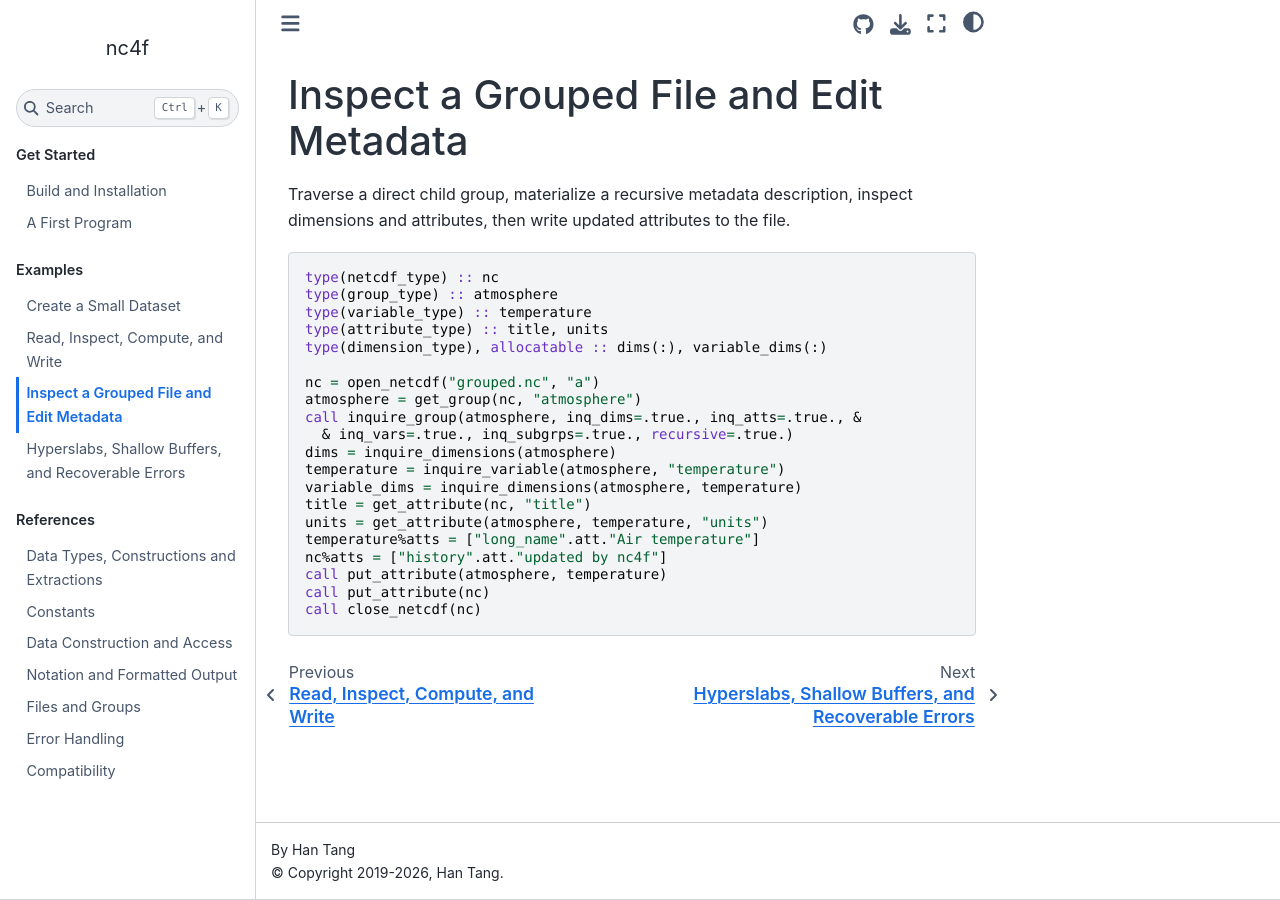
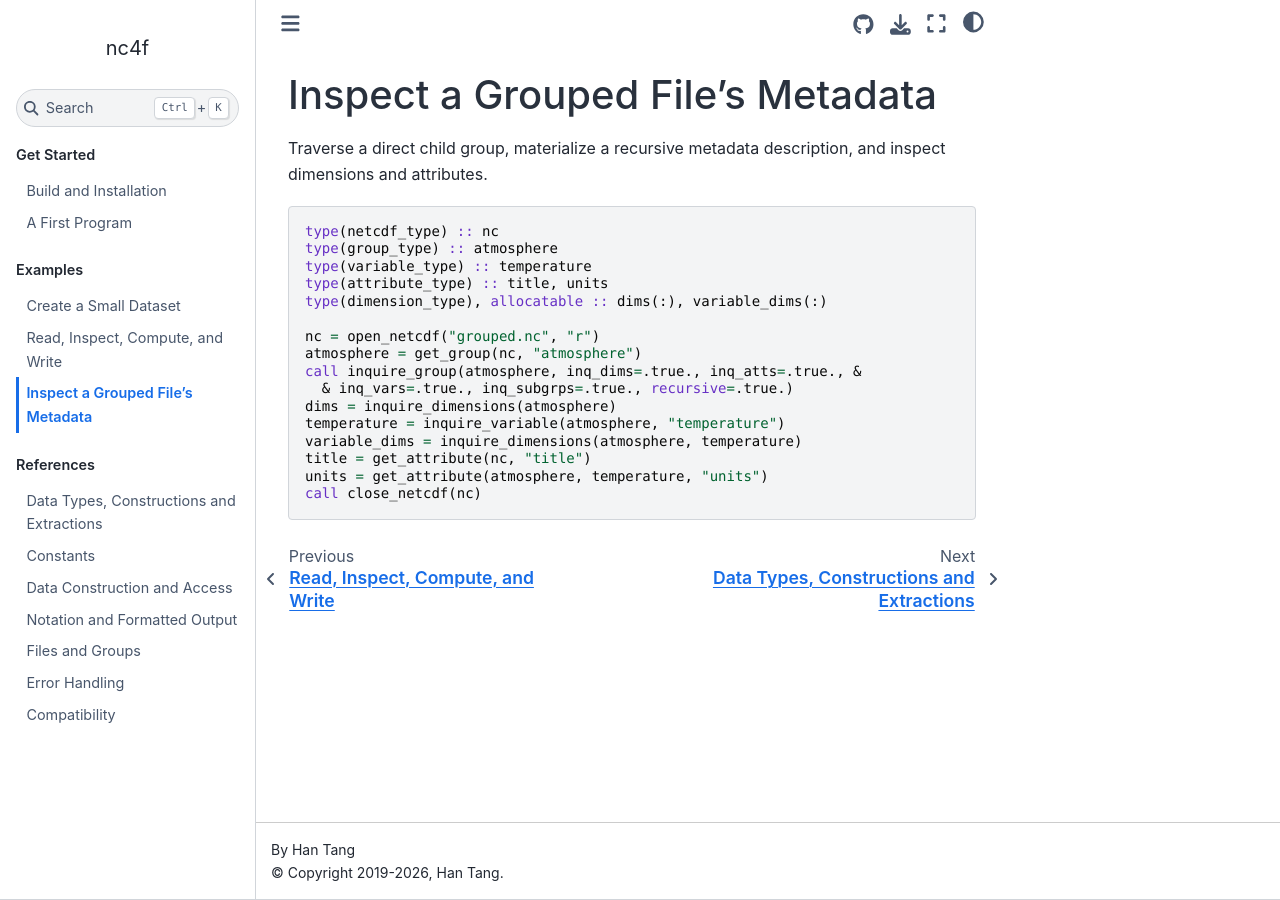
Before and after one commit to han190/nc4f.pack, a Sphinx documentation site: the page built from docs/examples/inspect-grouped-file-edit-metadata.md, in a window 1280 px wide. Built offline with Sphinx 7.4.7 and the Sphinx Book theme 1.1.4, drawn with Linux system fonts in a browser that asks for light colours.

````diff
--- a/docs/examples/inspect-grouped-file-edit-metadata.md
+++ b/docs/examples/inspect-grouped-file-edit-metadata.md
@@ -1,7 +1,7 @@
-# Inspect a Grouped File and Edit Metadata
+# Inspect a Grouped File's Metadata
 
 Traverse a direct child group, materialize a recursive metadata description,
-inspect dimensions and attributes, then write updated attributes to the file.
+and inspect dimensions and attributes.
 
 ```fortran
 type(netcdf_type) :: nc
@@ -10,7 +10,7 @@
 type(attribute_type) :: title, units
 type(dimension_type), allocatable :: dims(:), variable_dims(:)
 
-nc = open_netcdf("grouped.nc", "a")
+nc = open_netcdf("grouped.nc", "r")
 atmosphere = get_group(nc, "atmosphere")
 call inquire_group(atmosphere, inq_dims=.true., inq_atts=.true., &
   & inq_vars=.true., inq_subgrps=.true., recursive=.true.)
@@ -19,9 +19,5 @@
 variable_dims = inquire_dimensions(atmosphere, temperature)
 title = get_attribute(nc, "title")
 units = get_attribute(atmosphere, temperature, "units")
-temperature%atts = ["long_name".att."Air temperature"]
-nc%atts = ["history".att."updated by nc4f"]
-call put_attribute(atmosphere, temperature)
-call put_attribute(nc)
 call close_netcdf(nc)
 ```
````
Also changed, not shown: docs/examples/hyperslabs-shallow-buffers-errors.md (deleted, +0 -22 lines), docs/index.md (+0 -1 lines), docs/reference/files-groups.md (+2 -7 lines), 14 other files.
